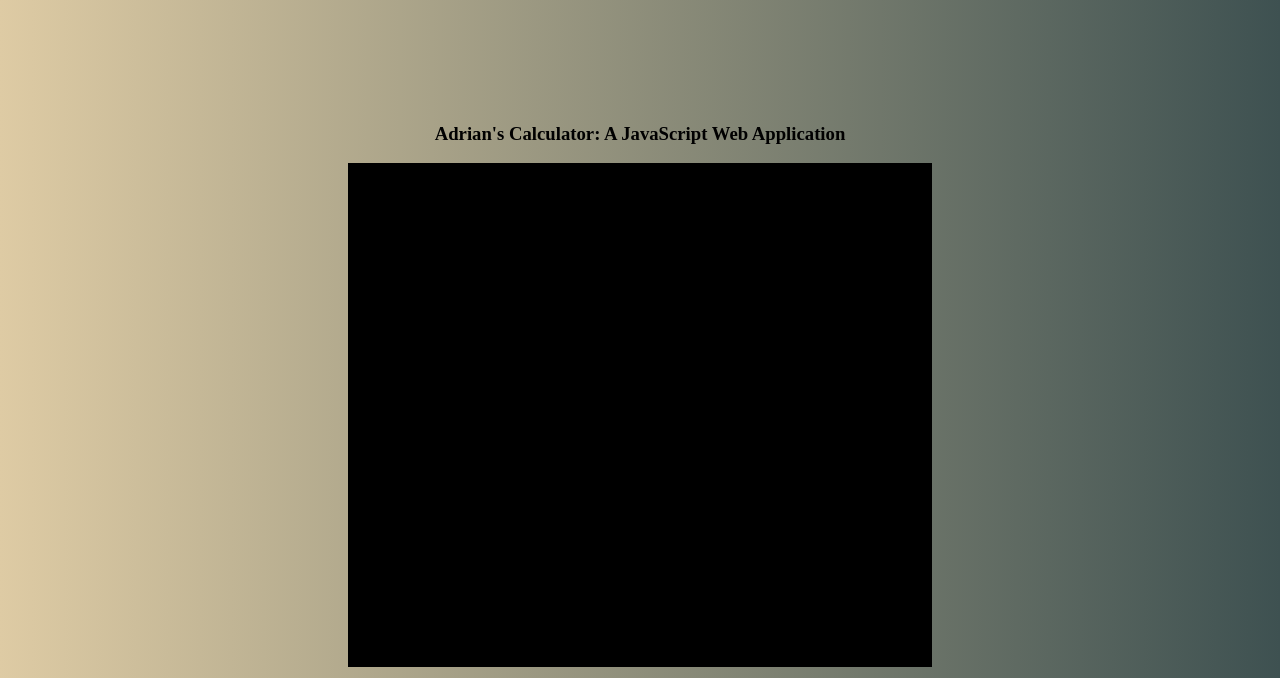
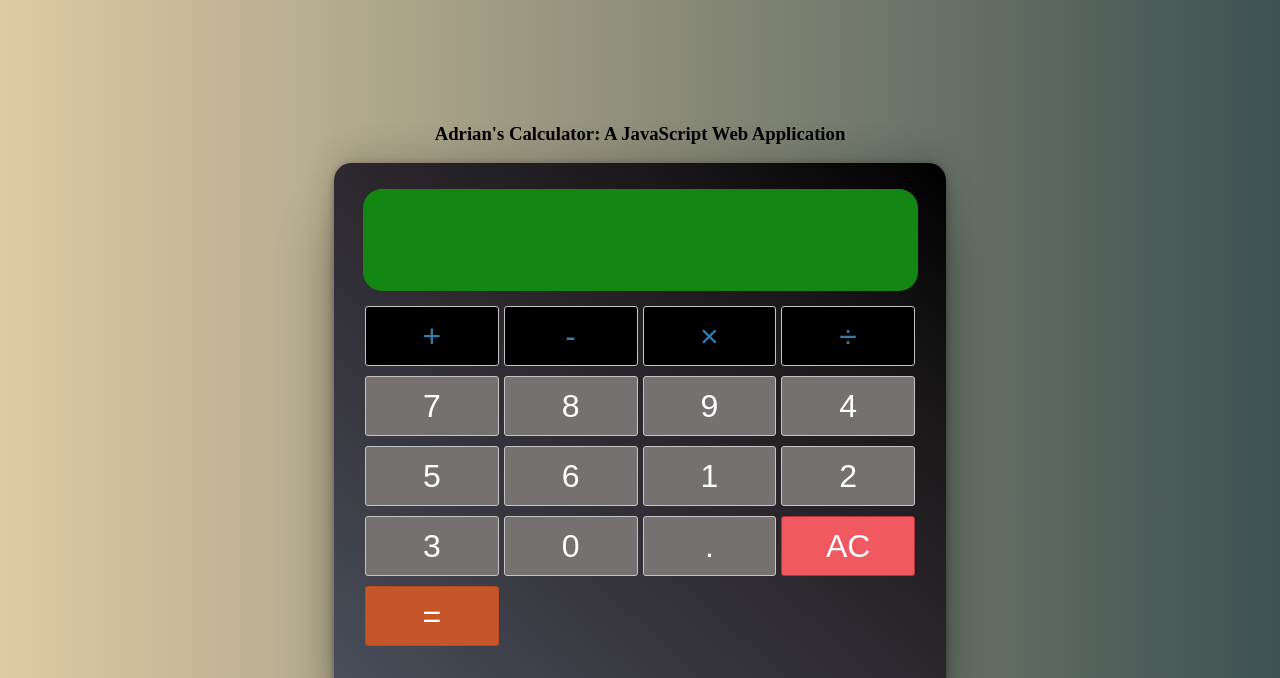
Before and after one commit to adrian-qorbani/calculator, a plain HTML site: page index.html in a window 1280 px wide. Shown: the top 678 px of the page. Drawn offline with Linux system fonts and the light colour scheme.

Commit message:
updated grid styles and favicon

```diff
--- a/index.html
+++ b/index.html
@@ -17,21 +17,52 @@
       href="https://fonts.googleapis.com/css2?family=Roboto&display=swap"
       rel="stylesheet"
     />
-    <link rel="icon" type="image/x-icon" href="./src/icon.svg" />
+    <link rel="icon" type="image/x-icon" href="/src/favicon.svg">
   </head>
   <body>
     <main id="app">
       <div id="hero">
         <h3>Adrian's Calculator: A JavaScript Web Application</h3>
       </div>
-      <div id="calculator"></div>
+      <div id="calculator">
+        <div id="calc-display">
+          <input type="text" id="calculator-input"></input>
+        </div>
+        <div id="calc-buttons">
+          <button type="button" class="operator" value="+">+</button>
+          <button type="button" class="operator" value="-">-</button>
+          <button type="button" class="operator" value="*">&times;</button>
+          <button type="button" class="operator" value="/">&divide;</button>
+
+          <button type="button" value="7">7</button>
+          <button type="button" value="8">8</button>
+          <button type="button" value="9">9</button>
+
+
+          <button type="button" value="4">4</button>
+          <button type="button" value="5">5</button>
+          <button type="button" value="6">6</button>
+
+
+          <button type="button" value="1">1</button>
+          <button type="button" value="2">2</button>
+          <button type="button" value="3">3</button>
+
+
+          <button type="button" value="0">0</button>
+          <button type="button" class="decimal" value=".">.</button>
+          <button type="button" class="all-clear" value="all-clear">AC</button>
+
+          <button type="button" class="equal-sign" value="=">=</button>
+        </div>
+      </div>
       <div id="footer">
         <p>
           Created and designed by
           <a href="">Adrian Ghorbani <i class="fa fa-link"></i> </a> 2023 |
           <a href=""> Source Code <i class="fa fa-github"></i></a>
         </p>
-        <p>Dedicated to the Odin Project</p>
+        <!-- <p>Dedicated to the Odin Project</p> -->
       </div>
     </main>
     <script src="" async defer></script>
--- a/style.css
+++ b/style.css
@@ -12,15 +12,23 @@ body {
 }
 
 #calculator {
+  display: flex;
+  flex-direction: column;
+  padding: 2vh;
   height: 500px;
   width: 580px;
-  border: black solid 2px;
-  background-color: black;
+  /* border: black solid 2px; */
+  background-image: linear-gradient(to right top, #48505c, #3b3b44, #2c282e, #1a1819, #000000);
+  border-radius: 1.1rem;
+  box-shadow: rgba(0, 0, 0, 0.25) 0px 54px 55px, rgba(0, 0, 0, 0.12) 0px -12px 30px, rgba(0, 0, 0, 0.12) 0px 4px 6px, rgba(0, 0, 0, 0.17) 0px 12px 13px, rgba(0, 0, 0, 0.09) 0px -3px 5px;
+  /* justify-content: center; */
+  justify-items: center;
+
 }
 
-/* #footer {
-  color: #4c5f8a;
-} */
+#footer {
+  text-align: center;
+}
 
 a {
   outline: none;
@@ -51,3 +59,71 @@ a:active {
   /* background: #284167; */
   color: #284167;
 }
+
+#calculator-input {
+  width: 95%;
+  height: 100px;
+  justify-items: center;
+  align-items: center;
+  background-color: #138613;
+  border-radius: 1.2rem;
+  font-size: 4.5rem;
+  border: none;
+}
+
+#calc-display {
+  display: flex;
+  justify-content: center;
+  padding-top: 10px;
+
+}
+
+#calc-buttons {
+  display: grid;
+  /* grid-template-columns: 12px 12px 12px;
+  grid-template-rows: 12px 12px 12px; */
+  grid-template-columns: 1fr 1fr 1fr 1fr;
+  grid-row-gap: 10px;
+  grid-column-gap: 5px;
+  padding: 15px;
+
+
+}
+
+button {
+  height: 60px;
+  background-color: #757171;
+  border-radius: 3px;
+  border: 1px solid #c4c4c4;
+  font-size: 2rem;
+  color: #ffffff;
+}
+
+button:hover {
+  background-color: #000000;
+}
+
+.operator {
+  color: #337cac;
+  background-color: #000000;
+}
+
+.all-clear {
+  background-color: #f0595f;
+  border-color: #b0353a;
+  color: #fff;
+}
+
+.all-clear:hover {
+  background-color: #b45050;
+}
+
+.equal-sign {
+  background-color: #c5562a;
+  border-color: #b44b22;
+  color: #fff;
+}
+
+.equal-sign:hover {
+  background-color: #4e9ed4;
+}
```
Also changed, not shown: src/favicon.svg (renamed from src/icon.svg).
